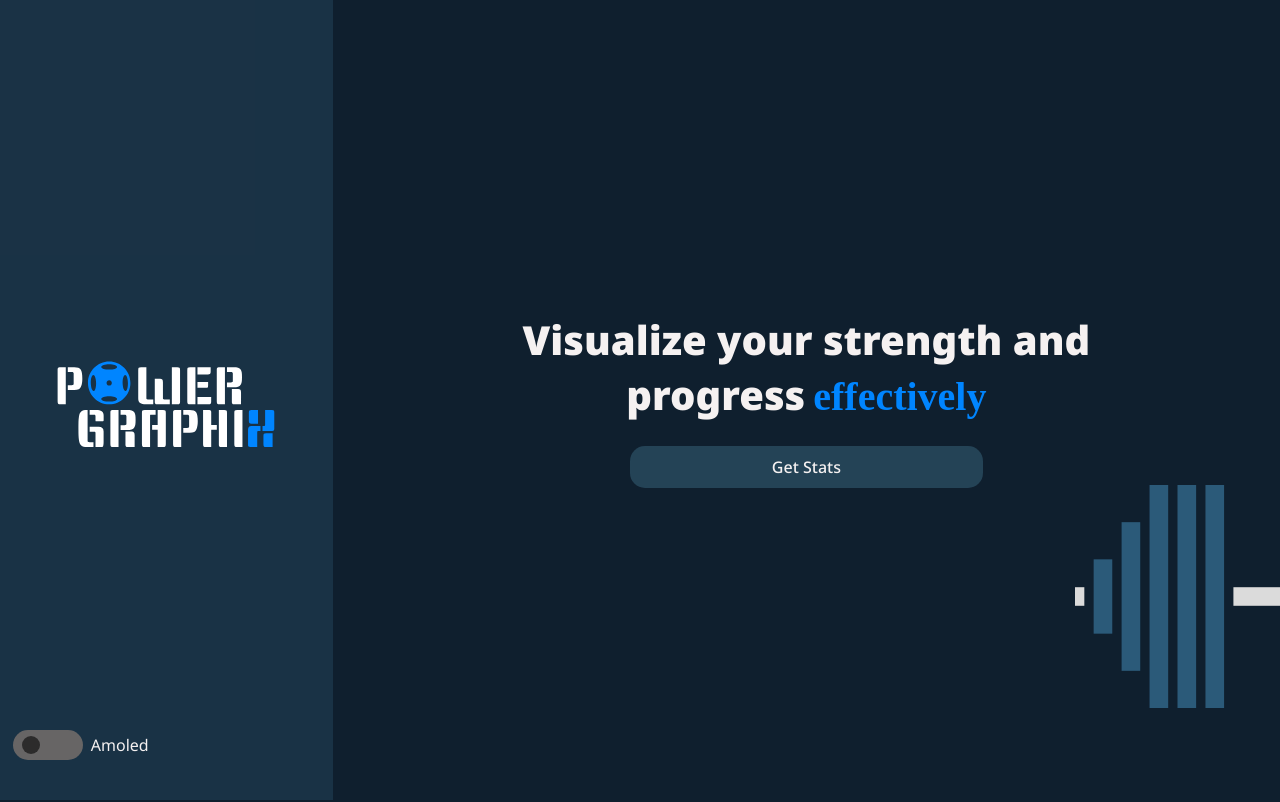
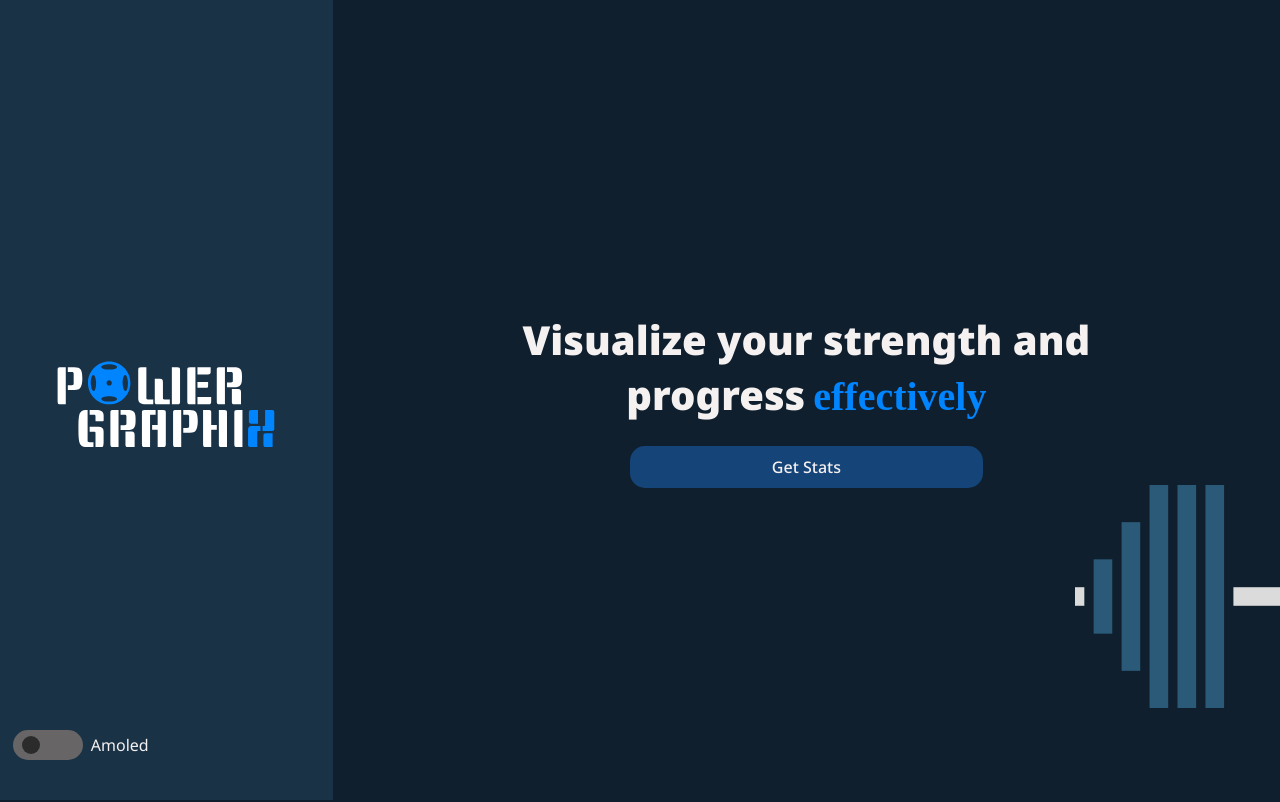
Before and after one commit to AtanasovCode/lift-log, a React (Vite) app: page / in a window 1280 px wide. Shown: the top 802 px of the page. Built offline with nearby package versions, Linux system fonts and the light colour scheme; a web font is replaced by a local one.

Commit message:
added hover states and moved animation to separate component

```diff
--- a/src/Theme.jsx
+++ b/src/Theme.jsx
@@ -12,7 +12,7 @@ const night = {
 
     background: "#0f1f2e",
     primary: "#6aa1d8",
-    secondary: "#244356", //508eb546
+    secondary: "#154479", //"#244356" #508eb546
     accent: "#0085FF",
     text: "#f5f1f1",
   };
@@ -30,7 +30,7 @@ const night = {
 
     background: "#100f0f",
     primary: "#5f95cb",
-    secondary: "#508eb566",
+    secondary: "#123A68",
     accent: "#0085FF",
     text: "#f4eeee",
   };
--- /dev/null
+++ b/src/components/Animations.jsx
@@ -0,0 +1,14 @@
+import { css, keyframes } from 'styled-components';
+
+const excited = keyframes`
+    50% {
+        transform: scale(1.03) rotate(.5deg);
+    }
+`;
+
+export const excitedAnimation = css`
+    &:hover {
+        animation: ${excited} .3s 1;
+        background-color: ${props => props.theme.mayaBlueDark};
+    }
+`;
--- a/src/components/homepage/Hero.jsx
+++ b/src/components/homepage/Hero.jsx
@@ -1,6 +1,7 @@
 import React, { useEffect, useRef, useState } from 'react';
 import { Link } from 'react-router-dom';
 import styled, { keyframes } from 'styled-components';
+import { excitedAnimation } from '../Animations';
 
 import logo from '../../assets/logo.svg';
 import barbell from '../../assets/illustrations/barbell.svg';
@@ -233,16 +234,7 @@ const HeroButton = styled(Link)`
     font-weight: 500;
     width: 40%;
 
-    &:hover {
-        background-color: ${props => props.theme.mayaBlueDark};
-        animation: excited .3s 1;
-    }
-
-    @keyframes excited {
-        50% {
-            transform: scale(1.05) rotate(0.5deg);
-        }
-    }
+    ${excitedAnimation};
 
     @media (max-width: 700px) {
         width: 60%;
--- a/src/components/input-stats/LiftStats.jsx
+++ b/src/components/input-stats/LiftStats.jsx
@@ -9,6 +9,8 @@ import {
 import { useStore } from '../../../useStore';
 import { getChartIcon, closePopupWithTint } from '../../Utils';
 import styled from 'styled-components';
+import { excitedAnimation } from '../Animations';
+
 
 import MultipleExerciseSelect from './MultipleExerciseSelect';
 import ChartSelect from './ChartSelect';
--- a/src/components/input-stats/MultipleExerciseSelect.jsx
+++ b/src/components/input-stats/MultipleExerciseSelect.jsx
@@ -188,6 +188,7 @@ const SubmitData = styled.input`
 
     &:hover {
         cursor: pointer;
+        background-color: ${props => props.theme.mayaBlueDark};
     }
 
     ${props => props.$error && `
--- a/src/styles/Styled.Stats.jsx
+++ b/src/styles/Styled.Stats.jsx
@@ -1,4 +1,5 @@
 import styled from "styled-components";
+import { excitedAnimation } from "../components/Animations";
 
 export const Container = styled.div`
     width: 100%;
@@ -277,6 +278,8 @@ export const Submit = styled.div`
     user-select: none;
     width: 100%;
 
+    ${excitedAnimation}
+
     @media (min-width: 1024px) {
         padding: 1rem;
     }
```
